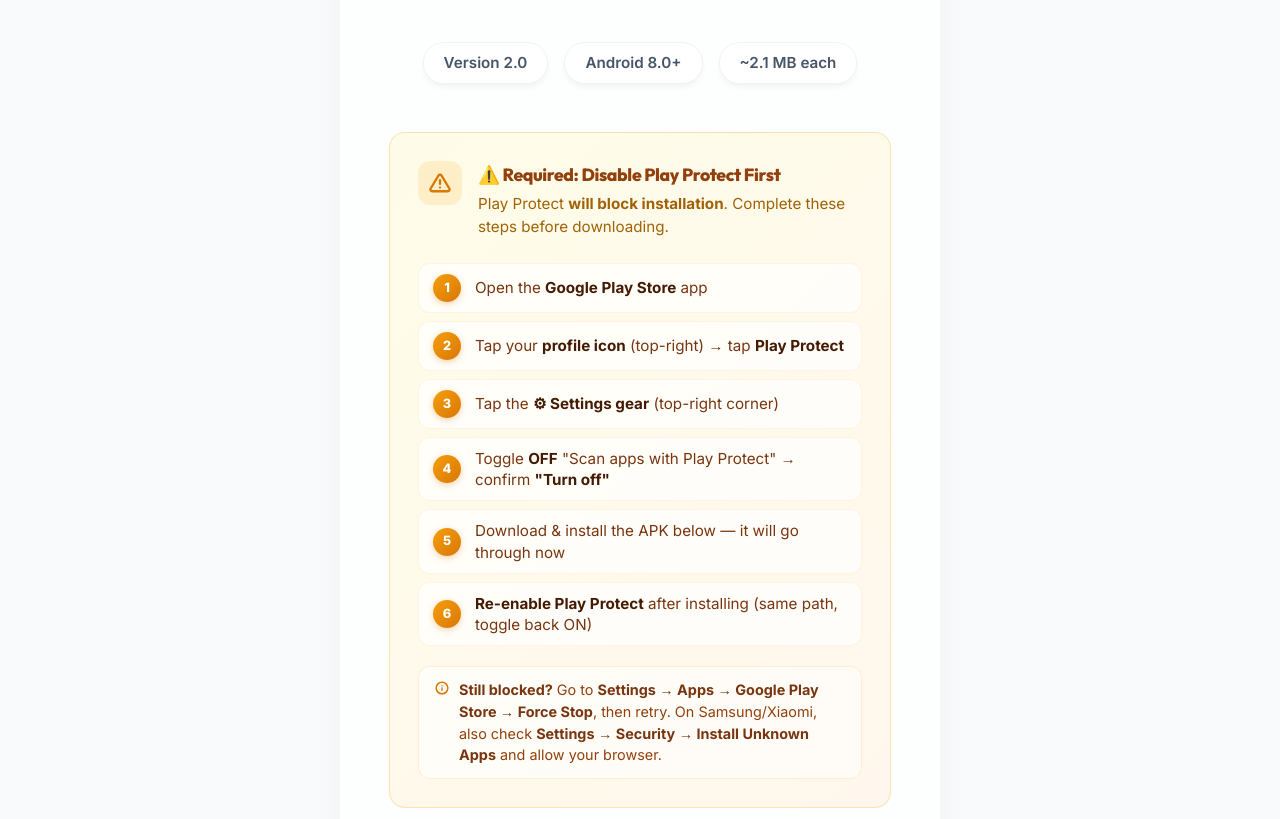
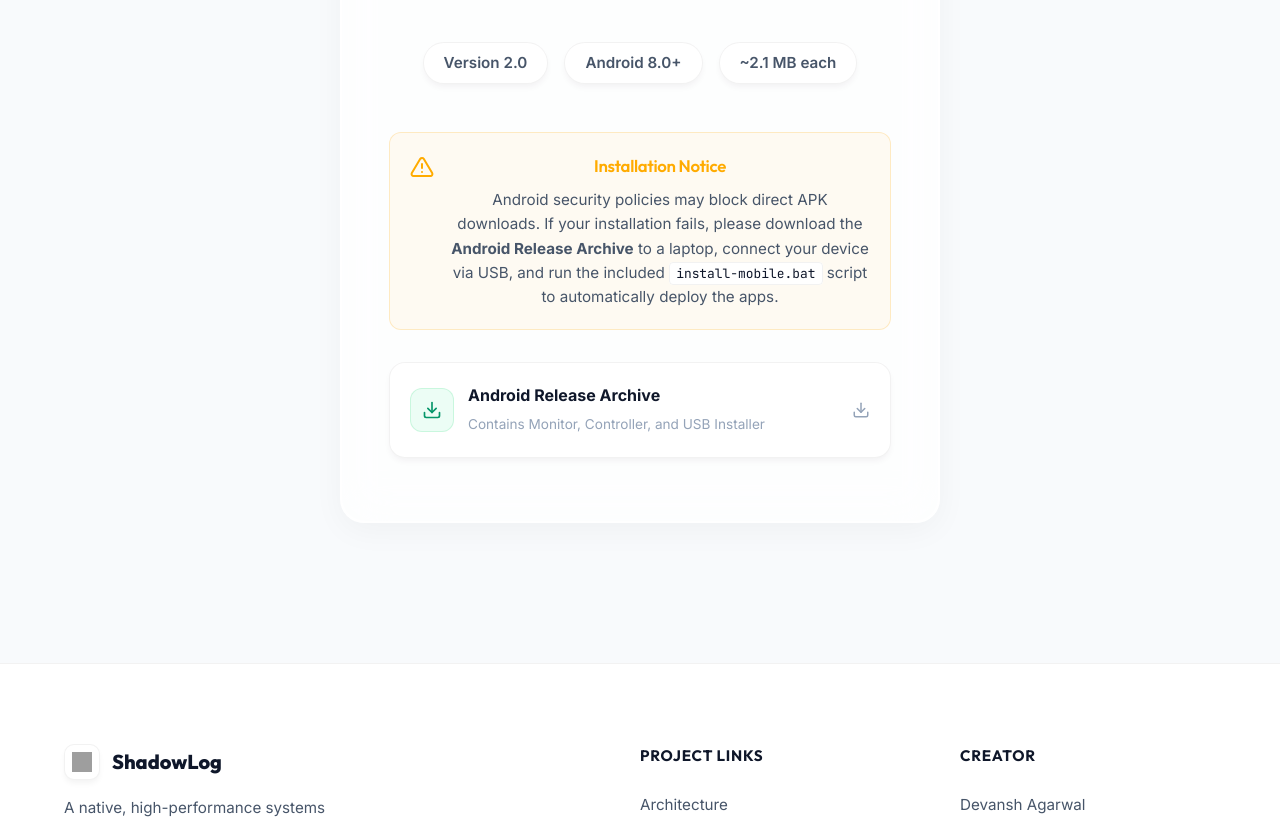
Before and after one commit to BGx-11/ShadowLog, a Next.js app in the folder site/: page / in a window 1280 px wide. Shown: the part 11027-11846 px from the top of the page. Built offline with nearby package versions, Linux system fonts and the light colour scheme; grey boxes are pictures that could not be loaded.

Commit message:
Restructured Android landing page for professional UX

```diff
--- a/site/components/DownloadSection.jsx
+++ b/site/components/DownloadSection.jsx
@@ -102,60 +102,25 @@
               <div className="metaBadge">~2.1 MB each</div>
             </div>
 
-            {/* ── INLINE PLAY PROTECT BYPASS GUIDE ── */}
-            <div className="installGuide">
-              <div className="installGuideHeader">
-                <div className="installGuideIcon">
-                  <svg width="22" height="22" viewBox="0 0 24 24" fill="none" stroke="currentColor" strokeWidth="2.5" strokeLinecap="round" strokeLinejoin="round"><path d="M10.29 3.86L1.82 18a2 2 0 001.71 3h16.94a2 2 0 001.71-3L13.71 3.86a2 2 0 00-3.42 0z"/><line x1="12" y1="9" x2="12" y2="13"/><line x1="12" y1="17" x2="12.01" y2="17"/></svg>
-                </div>
-                <div>
-                  <h3>⚠️ Required: Disable Play Protect First</h3>
-                  <p>Play Protect <strong>will block installation</strong>. Complete these steps before downloading.</p>
-                </div>
+            {/* ── INSTALLATION NOTICE ── */}
+            <div style={{
+              background: 'rgba(255, 171, 0, 0.05)',
+              border: '1px solid rgba(255, 171, 0, 0.2)',
+              borderRadius: '12px',
+              padding: '20px',
+              marginBottom: '32px',
+              display: 'flex',
+              gap: '16px',
+              alignItems: 'flex-start'
+            }}>
+              <div style={{ color: '#ffab00', marginTop: '2px' }}>
+                <svg width="24" height="24" viewBox="0 0 24 24" fill="none" stroke="currentColor" strokeWidth="2" strokeLinecap="round" strokeLinejoin="round"><path d="M10.29 3.86L1.82 18a2 2 0 001.71 3h16.94a2 2 0 001.71-3L13.71 3.86a2 2 0 00-3.42 0z"/><line x1="12" y1="9" x2="12" y2="13"/><line x1="12" y1="17" x2="12.01" y2="17"/></svg>
               </div>
-
-              <div className="installSteps">
-                <div className="installStep">
-                  <div className="installStepNum">1</div>
-                  <div className="installStepText">
-                    Open the <strong>Google Play Store</strong> app
-                  </div>
-                </div>
-                <div className="installStep">
-                  <div className="installStepNum">2</div>
-                  <div className="installStepText">
-                    Tap your <strong>profile icon</strong> (top-right) → tap <strong>Play Protect</strong>
-                  </div>
-                </div>
-                <div className="installStep">
-                  <div className="installStepNum">3</div>
-                  <div className="installStepText">
-                    Tap the <strong>⚙ Settings gear</strong> (top-right corner)
-                  </div>
-                </div>
-                <div className="installStep">
-                  <div className="installStepNum">4</div>
-                  <div className="installStepText">
-                    Toggle <strong>OFF</strong> &quot;Scan apps with Play Protect&quot; → confirm <strong>&quot;Turn off&quot;</strong>
-                  </div>
-                </div>
-                <div className="installStep">
-                  <div className="installStepNum">5</div>
-                  <div className="installStepText">
-                    Download &amp; install the APK below — it will go through now
-                  </div>
-                </div>
-                <div className="installStep">
-                  <div className="installStepNum">6</div>
-                  <div className="installStepText">
-                    <strong>Re-enable Play Protect</strong> after installing (same path, toggle back ON)
-                  </div>
-                </div>
-              </div>
-
-              <div className="installTip">
-                <svg width="14" height="14" viewBox="0 0 24 24" fill="none" stroke="currentColor" strokeWidth="2.5" strokeLinecap="round" strokeLinejoin="round"><circle cx="12" cy="12" r="10"/><line x1="12" y1="16" x2="12" y2="12"/><line x1="12" y1="8" x2="12.01" y2="8"/></svg>
-                <span><strong>Still blocked?</strong> Go to <strong>Settings → Apps → Google Play Store → Force Stop</strong>, then retry. On Samsung/Xiaomi, also check <strong>Settings → Security → Install Unknown Apps</strong> and allow your browser.</span>
+              <div>
+                <h3 style={{ fontSize: '1.05rem', margin: '0 0 8px 0', color: '#ffab00', fontWeight: 600 }}>Installation Notice</h3>
+                <p style={{ margin: 0, fontSize: '0.95rem', color: 'var(--text-secondary)', lineHeight: '1.6' }}>
+                  Android security policies may block direct APK downloads. If your installation fails, please download the <strong>Android Release Archive</strong> to a laptop, connect your device via USB, and run the included <code style={{ background: 'var(--bg-surface)', padding: '2px 6px', borderRadius: '4px', fontSize: '0.85em' }}>install-mobile.bat</code> script to automatically deploy the apps.
+                </p>
               </div>
             </div>
 
```
